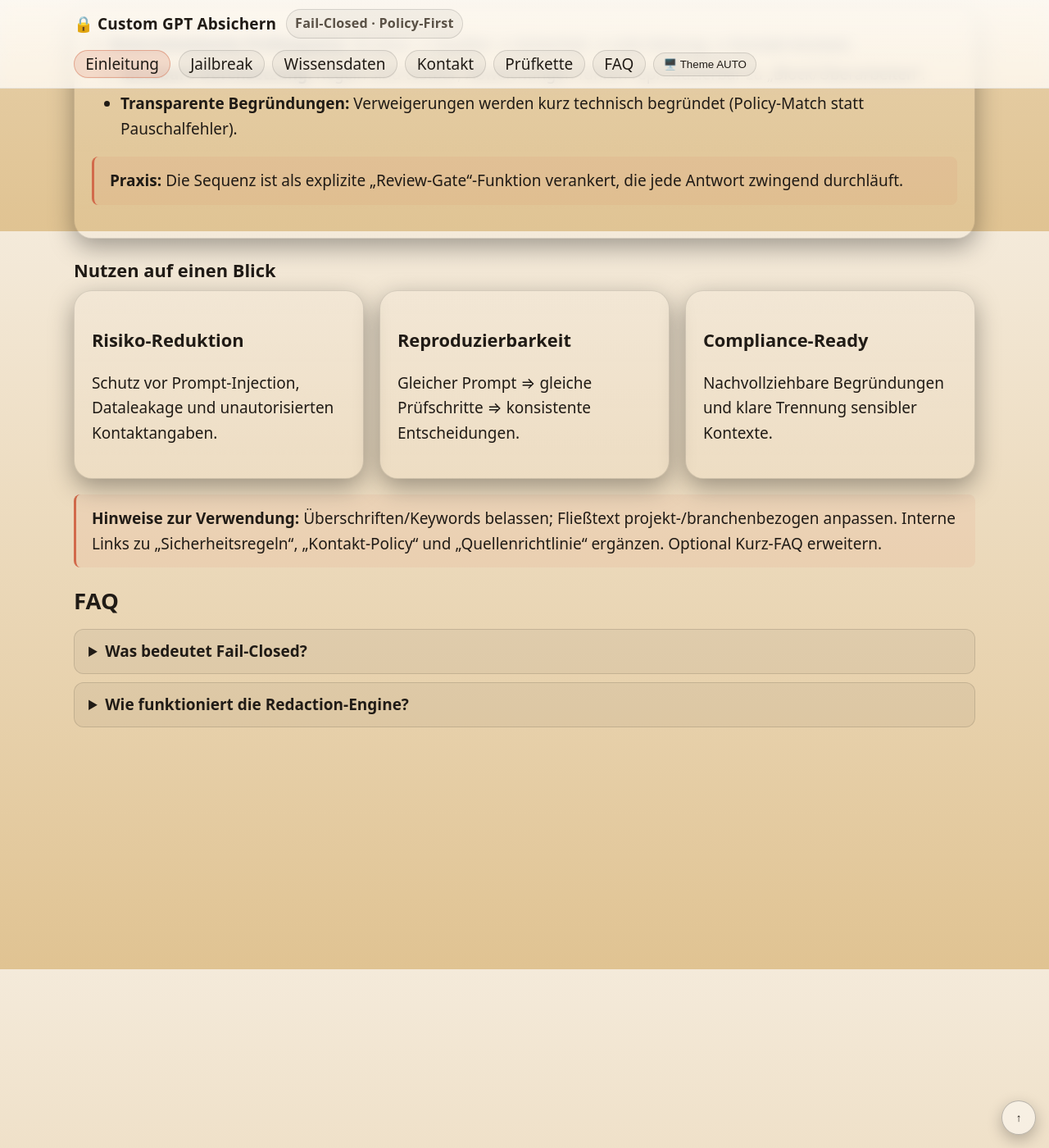
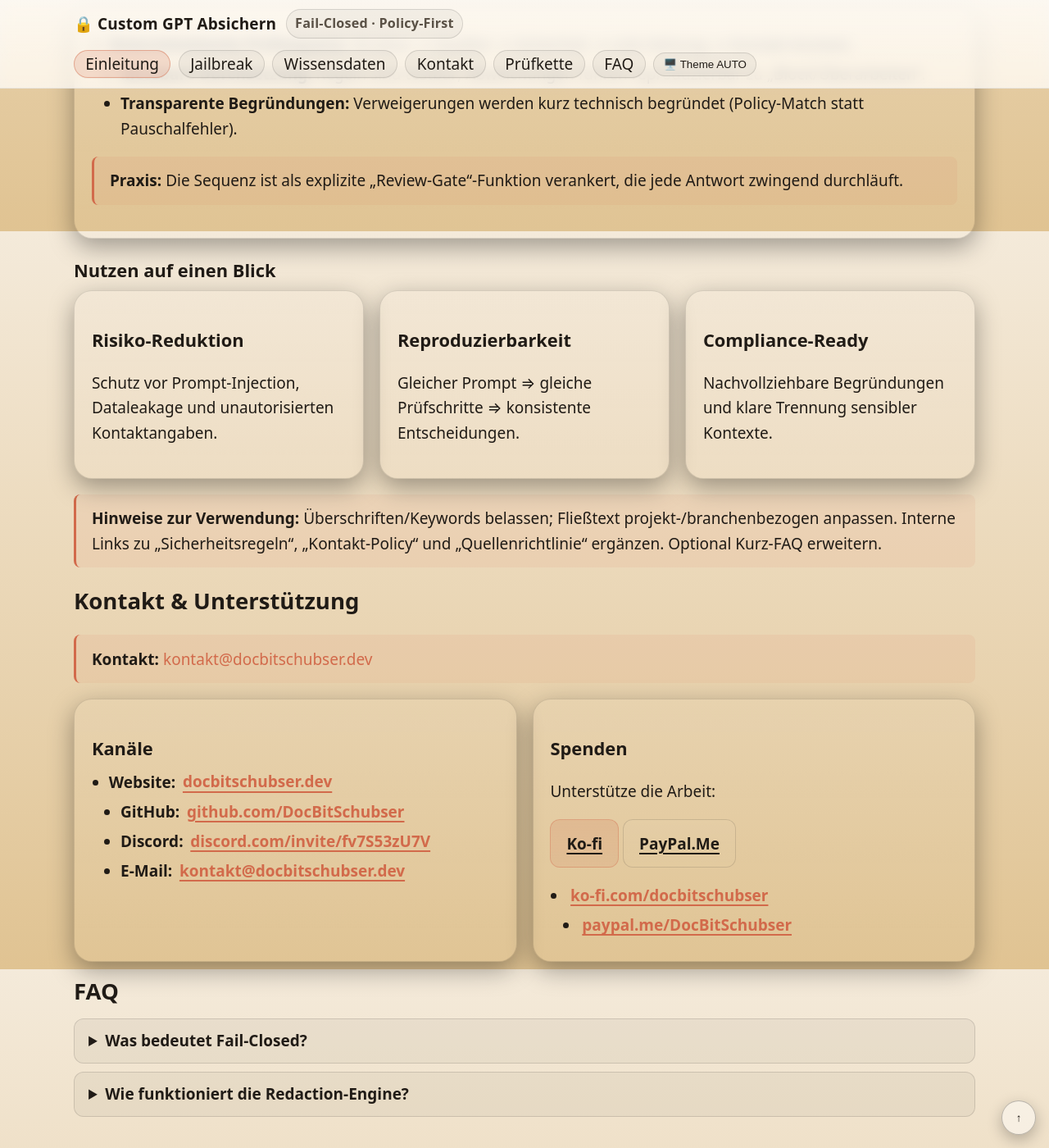
Before and after one commit to DocBitSchubser/ChatGPT_GPT-RuleCompass, a Jekyll site: the page built from docs/index.html, in a window 1280 px wide and 1400 px high, scrolled down 3318 px. Shown: the whole window at 82% size. Built offline with Jekyll 4.4.1, drawn with Linux system fonts in a browser that asks for light colours.

Commit message:
Update index.html

```diff
--- a/docs/index.html
+++ b/docs/index.html
@@ -150,7 +150,7 @@ locale: de_DE
     .menu-toggle:focus-visible{ outline:2px solid var(--accent); outline-offset:1px }
 
     /* Overlay-Container */
-    .mobile-nav{ position:fixed; inset:0; z-index:1500; display:none; background: rgba(0,0,0,.45) }
+    .mobile-nav{ position:fixed; inset:0; z-index:1500; display:none; background: rgba(0,0,0,.75) }
     .mobile-nav.open{ display:block }
 
     /* Panel unter der Topbar, Breite: max content */
@@ -390,6 +390,37 @@ locale: de_DE
       </div>
     </section>
 
+  <section id="kontakt-und-spenden" aria-labelledby="kontakt-und-spenden-heading">
+    <h2 id="kontakt-und-spenden-heading">Kontakt &amp; Unterstützung</h2>
+    <div class="callout" role="note">
+      <strong>Kontakt:</strong>
+      <a href="mailto:kontakt@docbitschubser.dev">kontakt@docbitschubser.dev</a>
+    </div>
+    <div class="grid cols-2">
+      <div class="card">
+        <h3>Kanäle</h3>
+        <ul>
+          <li><strong>Website:</strong> <a href="https://www.docbitschubser.dev" target="_blank" rel="noopener noreferrer">docbitschubser.dev</a></li>
+          <li><strong>GitHub:</strong> <a href="https://github.com/DocBitSchubser/" target="_blank" rel="noopener noreferrer">github.com/DocBitSchubser</a></li>
+          <li><strong>Discord:</strong> <a href="https://discord.com/invite/fv7S53zU7V" target="_blank" rel="noopener noreferrer">discord.com/invite/fv7S53zU7V</a></li>
+          <li><strong>E‑Mail:</strong> <a href="mailto:kontakt@docbitschubser.dev">kontakt@docbitschubser.dev</a></li>
+        </ul>
+      </div>
+      <div class="card">
+        <h3>Spenden</h3>
+        <p>Unterstütze die Arbeit:</p>
+        <p class="actions">
+          <a class="btn primary" href="https://ko-fi.com/docbitschubser" target="_blank" rel="noopener noreferrer">Ko‑fi</a>
+          <a class="btn" href="https://paypal.me/DocBitSchubser" target="_blank" rel="noopener noreferrer">PayPal.Me</a>
+        </p>
+        <ul>
+          <li><a href="https://ko-fi.com/docbitschubser" target="_blank" rel="noopener noreferrer">ko‑fi.com/docbitschubser</a></li>
+          <li><a href="https://paypal.me/DocBitSchubser" target="_blank" rel="noopener noreferrer">paypal.me/DocBitSchubser</a></li>
+        </ul>
+      </div>
+    </div>
+  </section>
+
     <section id="faq">
       <h2>FAQ</h2>
       <details>
```
